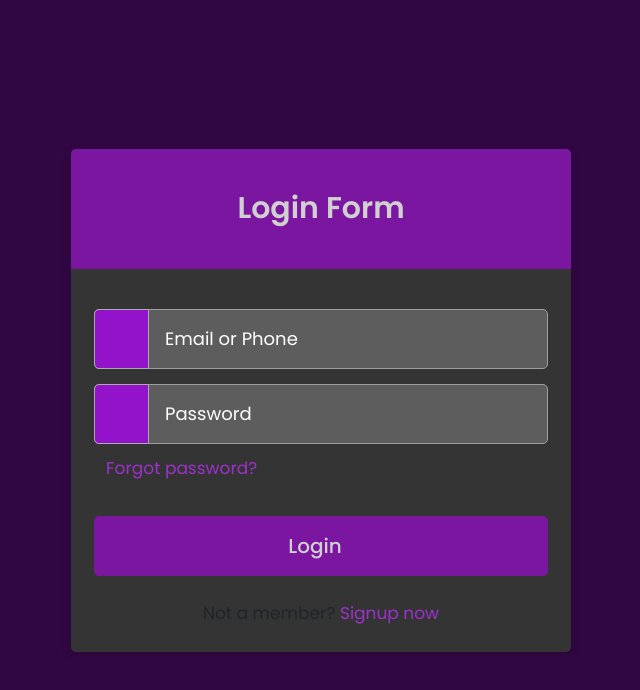
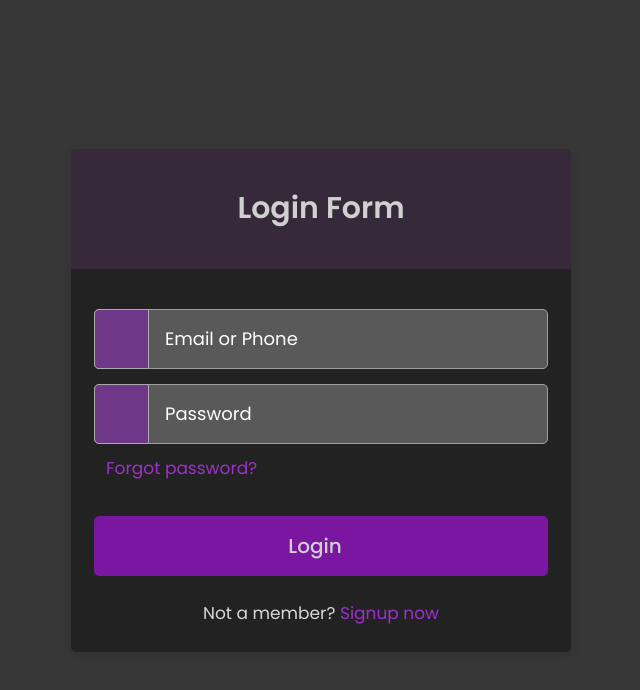
Before and after one commit to kicsiffelho/clickcoins, a website: page frontend/index.html in a window 1280 px wide. Shown: the whole page, without its empty margins (319-959 px from the left). Drawn offline with nearby package versions, Linux system fonts and the light colour scheme.

Commit message:
Background change

```diff
--- a/frontend/index.css
+++ b/frontend/index.css
@@ -14,21 +14,21 @@ body {
   justify-content: center;
   height: 100vh;
   padding: 15px;
-  background: #310743;
+  background: #353535fc;
   overflow: hidden;
 }
 
 .wrapper {
   max-width: 500px;
   width: 100%;
-  background: #353535fc;
+  background: #222222fc;
   border-radius: 5px;
   box-shadow: 0px 4px 10px 1px rgba(0, 0, 0, 0.1);
 }
 
 .wrapper .title {
   height: 120px;
-  background: #7b16a0;
+  background: #362a3a;
   border-radius: 5px 5px 0 0;
   color: #d0d0d0;
   font-size: 30px;
@@ -57,7 +57,7 @@ body {
   border: 1px solid rgb(158, 158, 158);
   font-size: 18px;
   transition: all 0.3s ease;
-  background: #5d5d5d;
+  background: #595959;
 }
 
 form .row input:focus {
@@ -74,7 +74,7 @@ form .row input::placeholder {
   height: 100%;
   color: #696969;
   font-size: 22px;
-  background: #9313ca;
+  background: #6f3787;
   border: 1px solid #ababab;
   border-radius: 5px 0 0 5px;
   display: flex;
@@ -115,6 +115,7 @@ form .button input:hover {
   text-align: center;
   margin-top: 45px;
   font-size: 17px;
+  color: #d8d8d8;
 }
 
 .wrapper form .signup-link a {
--- a/frontend/main.css
+++ b/frontend/main.css
@@ -1,3 +1,3 @@
 body {
-    background: #310743;
+    background: #353535fc;
   }
--- a/frontend/score.css
+++ b/frontend/score.css
@@ -1,3 +1,3 @@
 body {
-    background: #310743;
+    background: #353535fc;
   }
--- a/frontend/store.css
+++ b/frontend/store.css
@@ -1,3 +1,3 @@
 body {
-    background: #310743;
+    background: #353535fc;
   }
```
